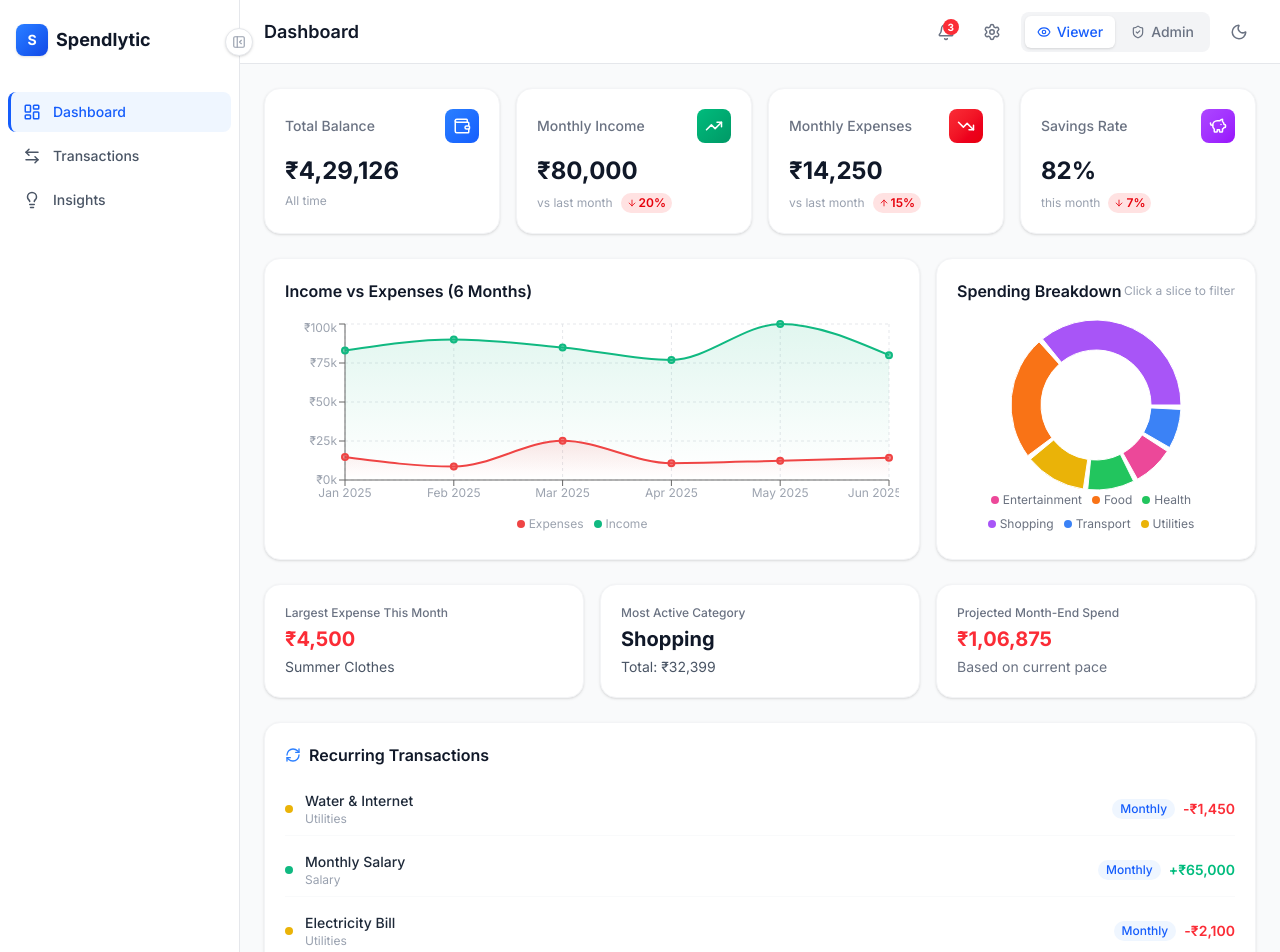
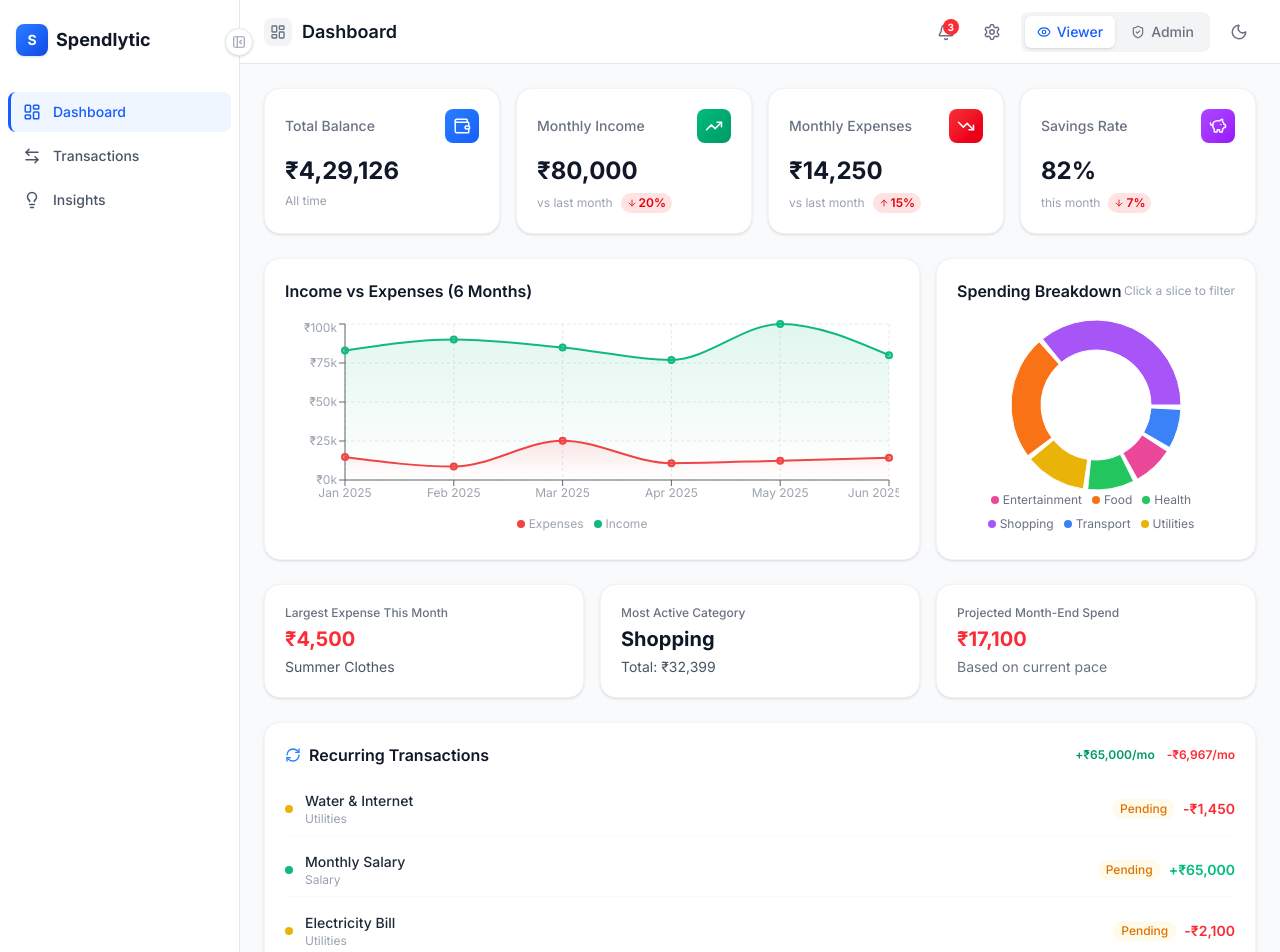
Before and after one commit to hemaharshini-dev/Financial-Dashboard, a React (Vite) app in the folder financial-dashboard/: page / in a window 1280 px wide. Shown: the top 952 px of the page. Built offline with nearby package versions, Linux system fonts and the light colour scheme.

Commit message:
Added visual hierarchy, summary card stagger

```diff
--- a/financial-dashboard/src/components/dashboard/RecurringList.jsx
+++ b/financial-dashboard/src/components/dashboard/RecurringList.jsx
@@ -2,11 +2,13 @@ import { RefreshCw } from 'lucide-react';
 import { useTransactionStore } from '../../store/useTransactionStore';
 import { formatCurrency } from '../../utils/formatCurrency';
 import { CATEGORY_COLORS } from '../../data/mockData';
+import { format } from 'date-fns';
 
 export default function RecurringList() {
   const { transactions } = useTransactionStore();
+  const thisMonth = format(new Date(), 'yyyy-MM');
 
-  // Keep only recurring, deduplicate by description (latest occurrence)
+  // Deduplicate by description, keep latest occurrence
   const seen = new Set();
   const recurring = transactions
     .filter((t) => t.recurring)
@@ -16,6 +18,9 @@ export default function RecurringList() {
       seen.add(t.description);
       return true;
     });
+
+  const monthlyExpenses = recurring.filter((t) => t.type === 'expense').reduce((s, t) => s + t.amount, 0);
+  const monthlyIncome = recurring.filter((t) => t.type === 'income').reduce((s, t) => s + t.amount, 0);
 
   if (recurring.length === 0) return (
     <div className="bg-white dark:bg-gray-900 rounded-2xl p-5 shadow-sm border border-gray-100 dark:border-gray-800">
@@ -29,14 +34,23 @@ export default function RecurringList() {
 
   return (
     <div className="bg-white dark:bg-gray-900 rounded-2xl p-5 shadow-sm border border-gray-100 dark:border-gray-800">
-      <div className="flex items-center gap-2 mb-4">
-        <RefreshCw size={16} className="text-blue-500" />
-        <h2 className="text-base font-semibold text-gray-900 dark:text-white">Recurring Transactions</h2>
+      <div className="flex items-center justify-between mb-4">
+        <div className="flex items-center gap-2">
+          <RefreshCw size={16} className="text-blue-500" />
+          <h2 className="text-base font-semibold text-gray-900 dark:text-white">Recurring Transactions</h2>
+        </div>
+        <div className="flex items-center gap-3 text-xs">
+          {monthlyIncome > 0 && <span className="text-emerald-600 dark:text-emerald-400 font-semibold">+{formatCurrency(monthlyIncome)}/mo</span>}
+          {monthlyExpenses > 0 && <span className="text-red-500 font-semibold">-{formatCurrency(monthlyExpenses)}/mo</span>}
+        </div>
       </div>
       <ul className="space-y-2">
         {recurring.map((t) => {
           const color = CATEGORY_COLORS[t.category] || '#6b7280';
           const isExpense = t.type === 'expense';
+          const paidThisMonth = transactions.some(
+            (tx) => tx.description === t.description && tx.date.startsWith(thisMonth)
+          );
           return (
             <li key={t.id} className="flex items-center justify-between py-2 border-b border-gray-50 dark:border-gray-800 last:border-0">
               <div className="flex items-center gap-3">
@@ -47,8 +61,12 @@ export default function RecurringList() {
                 </div>
               </div>
               <div className="flex items-center gap-2">
-                <span className="text-xs px-2 py-0.5 rounded-full bg-blue-50 dark:bg-blue-900/30 text-blue-600 dark:text-blue-400 font-medium">
-                  Monthly
+                <span className={`text-xs px-2 py-0.5 rounded-full font-medium ${
+                  paidThisMonth
+                    ? 'bg-emerald-50 dark:bg-emerald-900/30 text-emerald-600 dark:text-emerald-400'
+                    : 'bg-amber-50 dark:bg-amber-900/30 text-amber-600 dark:text-amber-400'
+                }`}>
+                  {paidThisMonth ? '✓ Done' : 'Pending'}
                 </span>
                 <span className={`text-sm font-semibold ${isExpense ? 'text-red-500' : 'text-emerald-500'}`}>
                   {isExpense ? '-' : '+'}{formatCurrency(t.amount)}
--- a/financial-dashboard/src/components/insights/SavingsRate.jsx
+++ b/financial-dashboard/src/components/insights/SavingsRate.jsx
@@ -2,7 +2,8 @@ import { PiggyBank } from 'lucide-react';
 import { useInsightsContext } from '../../context/InsightsContext';
 
 export default function SavingsRate() {
-  const { savingsRate } = useInsightsContext();
+  const { savingsRate, monthlyComparison } = useInsightsContext();
+  const hasIncome = monthlyComparison.thisMonthIncome > 0;
   const clamped = Math.max(0, Math.min(100, savingsRate));
   const color = clamped >= 20 ? '#10b981' : clamped >= 10 ? '#f59e0b' : '#ef4444';
 
@@ -12,6 +13,13 @@ export default function SavingsRate() {
         <PiggyBank size={16} className="text-purple-500" />
         <span className="text-sm font-semibold text-gray-700 dark:text-gray-300">Savings Rate (This Month)</span>
       </div>
+      {!hasIncome ? (
+        <>
+          <p className="text-3xl font-bold mb-4 text-gray-300 dark:text-gray-600">—</p>
+          <p className="text-xs text-gray-400">No income recorded this month</p>
+        </>
+      ) : (
+        <>
           <p className="text-3xl font-bold mb-4" style={{ color }}>{clamped}%</p>
           <div className="h-3 bg-gray-100 dark:bg-gray-800 rounded-full overflow-hidden">
             <div className="h-full rounded-full transition-all duration-700" style={{ width: `${clamped}%`, backgroundColor: color }} />
@@ -19,6 +27,8 @@ export default function SavingsRate() {
           <p className="text-xs text-gray-400 mt-2">
             {clamped >= 20 ? '🎉 Great savings!' : clamped >= 10 ? '👍 On track' : '⚠️ Consider reducing expenses'}
           </p>
+        </>
+      )}
     </div>
   );
 }
--- a/financial-dashboard/src/components/layout/Header.jsx
+++ b/financial-dashboard/src/components/layout/Header.jsx
@@ -1,11 +1,15 @@
 import { useState, useRef, useEffect } from 'react';
-import { Sun, Moon, Settings } from 'lucide-react';
+import { Sun, Moon, Settings, LayoutDashboard, ArrowLeftRight, Lightbulb } from 'lucide-react';
 import { useAppStore } from '../../store/useAppStore';
 import RoleSwitcher from '../ui/RoleSwitcher';
 import AlertsPanel from './AlertsPanel';
 import { AnimatePresence, motion } from 'framer-motion';
 
-const pageTitles = { dashboard: 'Dashboard', transactions: 'Transactions', insights: 'Insights' };
+const pageConfig = {
+  dashboard:    { title: 'Dashboard',    Icon: LayoutDashboard },
+  transactions: { title: 'Transactions', Icon: ArrowLeftRight },
+  insights:     { title: 'Insights',     Icon: Lightbulb },
+};
 
 const widgetLabels = {
   summaryCards: 'Summary Cards',
@@ -20,6 +24,7 @@ export default function Header({ activePage }) {
   const { darkMode, toggleDarkMode, widgets, toggleWidget } = useAppStore();
   const [showCustomize, setShowCustomize] = useState(false);
   const customizeRef = useRef(null);
+  const { title, Icon: PageIcon } = pageConfig[activePage] || pageConfig.dashboard;
 
   useEffect(() => {
     const handler = (e) => { if (customizeRef.current && !customizeRef.current.contains(e.target)) setShowCustomize(false); };
@@ -29,7 +34,12 @@ export default function Header({ activePage }) {
 
   return (
     <header className="h-16 bg-white dark:bg-gray-900 border-b border-gray-200 dark:border-gray-800 flex items-center justify-between px-6 sticky top-0 z-40">
-      <h1 className="text-lg font-semibold text-gray-900 dark:text-white">{pageTitles[activePage]}</h1>
+      <div className="flex items-center gap-2.5">
+        <div className="p-1.5 rounded-lg bg-gray-100 dark:bg-gray-800">
+          <PageIcon size={16} className="text-gray-500 dark:text-gray-400" />
+        </div>
+        <h1 className="text-lg font-semibold text-gray-900 dark:text-white">{title}</h1>
+      </div>
       <div className="flex items-center gap-3">
         <AlertsPanel />
         {activePage === 'dashboard' && (
--- a/financial-dashboard/src/components/transactions/AddEditModal.jsx
+++ b/financial-dashboard/src/components/transactions/AddEditModal.jsx
@@ -4,7 +4,7 @@ import { X } from 'lucide-react';
 import { useTransactionStore } from '../../store/useTransactionStore';
 import { CATEGORIES } from '../../data/mockData';
 
-const empty = { date: '', description: '', category: 'Food', amount: '', type: 'expense', recurring: false, notes: '' };
+const empty = () => ({ date: new Date().toISOString().split('T')[0], description: '', category: 'Food', amount: '', type: 'expense', recurring: false, notes: '' });
 
 export default function AddEditModal({ isOpen, onClose, transaction }) {
   const { addTransaction, editTransaction } = useTransactionStore();
@@ -13,7 +13,7 @@ export default function AddEditModal({ isOpen, onClose, transaction }) {
   const firstFieldRef = useRef(null);
 
   useEffect(() => {
-    setForm(transaction ? { ...transaction, amount: String(transaction.amount) } : empty);
+    setForm(transaction ? { ...transaction, amount: String(transaction.amount) } : empty());
     setErrors({});
   }, [transaction, isOpen]);
 
@@ -66,7 +66,7 @@ export default function AddEditModal({ isOpen, onClose, transaction }) {
         ref={ref}
         type={type}
         value={form[key]}
-        onChange={(e) => setForm((f) => ({ ...f, [key]: e.target.value }))}
+        onChange={(e) => setForm((f) => ({ ...f, [key]: e.target.value.replace(/^-/, '') }))}
         className={`w-full px-3 py-2 text-sm rounded-lg border ${errors[key] ? 'border-red-400' : 'border-gray-200 dark:border-gray-700'} bg-gray-50 dark:bg-gray-800 text-gray-900 dark:text-white focus:outline-none focus:ring-2 focus:ring-blue-500`}
       />
       {errors[key] && <p className="text-xs text-red-500 mt-1">{errors[key]}</p>}
--- a/financial-dashboard/src/components/transactions/TransactionTable.jsx
+++ b/financial-dashboard/src/components/transactions/TransactionTable.jsx
@@ -4,6 +4,7 @@ import { useAppStore } from '../../store/useAppStore';
 import TransactionRow from './TransactionRow';
 import EmptyState from '../ui/EmptyState';
 import { ChevronLeft, ChevronRight } from 'lucide-react';
+import { formatCurrency } from '../../utils/formatCurrency';
 
 const PAGE_SIZE = 15;
 
@@ -16,6 +17,10 @@ export default function TransactionTable({ onEdit }) {
 
   const totalPages = Math.max(1, Math.ceil(transactions.length / PAGE_SIZE));
   const paginated = transactions.slice((page - 1) * PAGE_SIZE, page * PAGE_SIZE);
+
+  const totalIncome = transactions.filter((t) => t.type === 'income').reduce((s, t) => s + t.amount, 0);
+  const totalExpenses = transactions.filter((t) => t.type === 'expense').reduce((s, t) => s + t.amount, 0);
+  const showTotals = transactions.length > 0;
 
   return (
     <div className="bg-white dark:bg-gray-900 rounded-2xl shadow-sm border border-gray-100 dark:border-gray-800 overflow-hidden">
@@ -35,6 +40,19 @@ export default function TransactionTable({ onEdit }) {
         </table>
         {transactions.length === 0 && <EmptyState />}
       </div>
+
+      {/* Totals summary bar */}
+      {showTotals && (
+        <div className="px-4 py-2.5 bg-gray-50 dark:bg-gray-800/50 border-t border-gray-100 dark:border-gray-800 flex flex-wrap items-center gap-4">
+          <span className="text-xs text-gray-400 font-medium">Totals for {transactions.length} shown:</span>
+          <span className="text-xs font-semibold text-emerald-600 dark:text-emerald-400">+{formatCurrency(totalIncome)} income</span>
+          <span className="text-xs font-semibold text-red-500">-{formatCurrency(totalExpenses)} expenses</span>
+          <span className={`text-xs font-semibold ${totalIncome - totalExpenses >= 0 ? 'text-blue-500' : 'text-red-500'}`}>
+            Net: {totalIncome - totalExpenses >= 0 ? '+' : ''}{formatCurrency(totalIncome - totalExpenses)}
+          </span>
+        </div>
+      )}
+
       <div className="px-4 py-3 border-t border-gray-100 dark:border-gray-800 flex items-center justify-between">
         <span className="text-xs text-gray-400">
           {`${transactions.length} transaction${transactions.length !== 1 ? 's' : ''}`}
@@ -45,6 +63,7 @@ export default function TransactionTable({ onEdit }) {
               onClick={() => setPage((p) => Math.max(1, p - 1))}
               disabled={page === 1}
               className="p-1 rounded-lg text-gray-400 hover:text-gray-700 dark:hover:text-gray-200 disabled:opacity-30 disabled:cursor-not-allowed transition-colors"
+              aria-label="Previous page"
             >
               <ChevronLeft size={16} />
             </button>
@@ -53,6 +72,7 @@ export default function TransactionTable({ onEdit }) {
               onClick={() => setPage((p) => Math.min(totalPages, p + 1))}
               disabled={page === totalPages}
               className="p-1 rounded-lg text-gray-400 hover:text-gray-700 dark:hover:text-gray-200 disabled:opacity-30 disabled:cursor-not-allowed transition-colors"
+              aria-label="Next page"
             >
               <ChevronRight size={16} />
             </button>
--- a/financial-dashboard/src/hooks/useInsights.js
+++ b/financial-dashboard/src/hooks/useInsights.js
@@ -83,9 +83,8 @@ export const useInsights = () => {
       ? Math.round(((thisMonthIncome - thisMonthExpenses) / thisMonthIncome) * 100)
       : 0;
 
-    const today = new Date();
-    const dayOfMonth = today.getDate();
-    const daysInMonth = new Date(today.getFullYear(), today.getMonth() + 1, 0).getDate();
+    const dayOfMonth = latestDate.getDate();
+    const daysInMonth = new Date(latestDate.getFullYear(), latestDate.getMonth() + 1, 0).getDate();
     const forecast = dayOfMonth > 0 ? Math.round((thisMonthExpenses / dayOfMonth) * daysInMonth) : 0;
 
     return {
@@ -95,7 +94,7 @@ export const useInsights = () => {
       savingsRate: rate,
       spendingForecast: forecast,
     };
-  }, [allTimeCategoryTotals, thisMonthIncome, thisMonthExpenses]);
+  }, [allTimeCategoryTotals, thisMonthIncome, thisMonthExpenses, latestDate]);
 
   return {
     topCategory,
--- a/financial-dashboard/src/index.css
+++ b/financial-dashboard/src/index.css
@@ -4,13 +4,18 @@
 
 @layer base {
   * { box-sizing: border-box; }
-  body {
-    @apply bg-gray-50 text-gray-900 dark:bg-gray-950 dark:text-gray-100 transition-colors duration-300;
-    font-family: 'Inter', system-ui, sans-serif;
+  html {
     background-image: radial-gradient(circle, #d1d5db 1px, transparent 1px);
     background-size: 24px 24px;
+    background-color: #f9fafb;
   }
-  .dark body, :where(.dark, .dark *) body {
+  html.dark {
     background-image: radial-gradient(circle, #1f2937 1px, transparent 1px);
+    background-color: #030712;
+  }
+  body {
+    @apply text-gray-900 dark:text-gray-100 transition-colors duration-300;
+    font-family: 'Inter', system-ui, sans-serif;
+    background: transparent;
   }
 }
```
Also changed, not shown: financial-dashboard/src/components/dashboard/SummaryCards.jsx (+6 -6 lines), financial-dashboard/src/components/transactions/TransactionFilters.jsx (+10 -4 lines), financial-dashboard/src/pages/Transactions.jsx (+5 -3 lines), 1 other file (tests, documents, lock files or other folders). Lines whose indentation alone changed are shown as unchanged.
